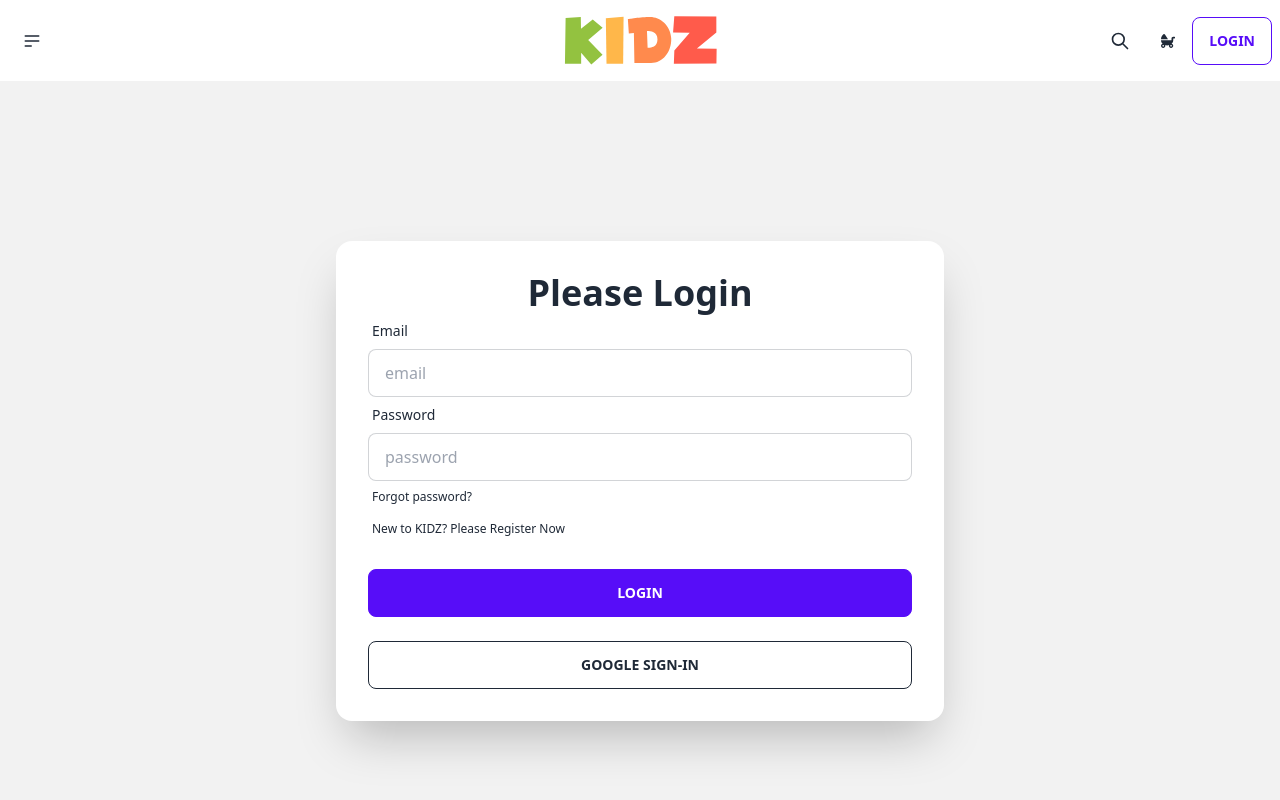
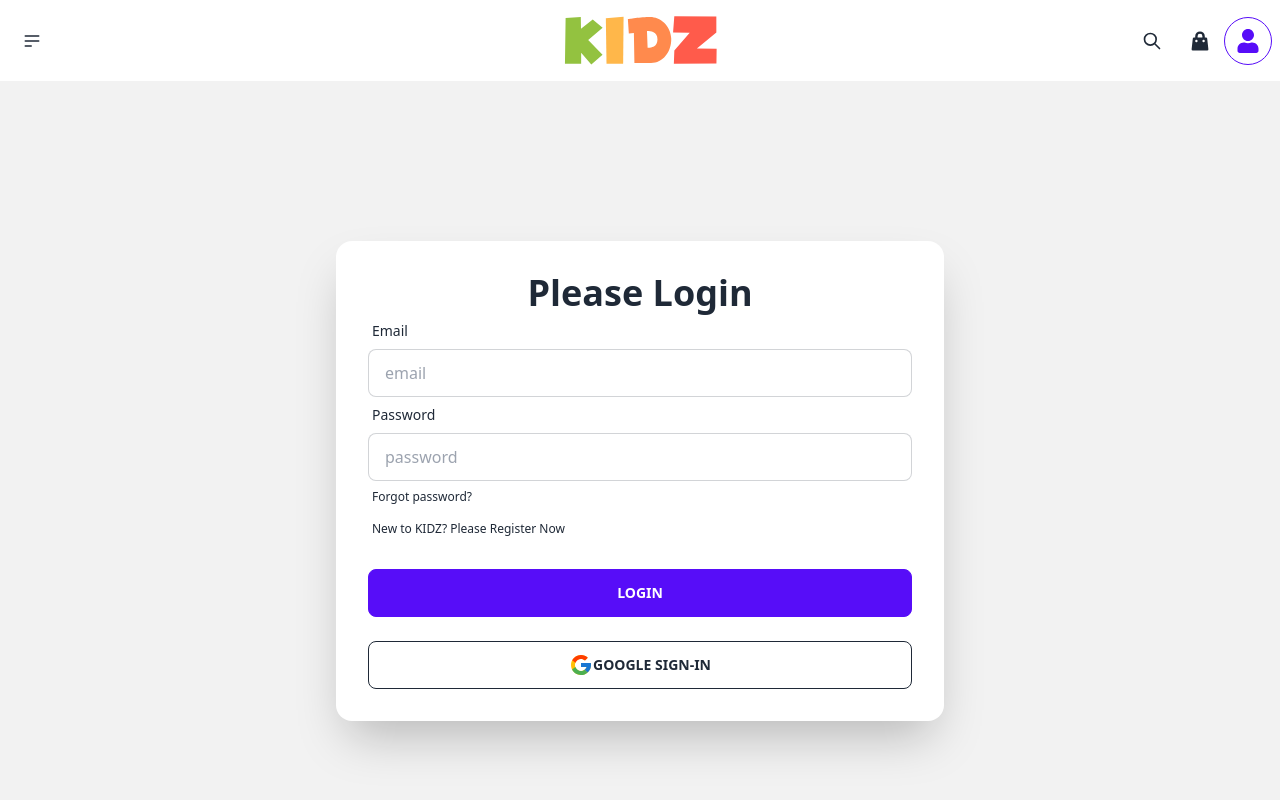
Before and after one commit to sumon2807/toy-marketplace-client-side, a React (Vite) app: page /login in a window 1280 px wide. Shown: the top 800 px of the page. Built offline with nearby package versions, Linux system fonts and the light colour scheme; no server answers.

Commit message:
google authentication system is added

```diff
--- a/src/Pages/Login/Login.jsx
+++ b/src/Pages/Login/Login.jsx
@@ -2,9 +2,21 @@
 import { Link } from 'react-router-dom';
 import { AuthContext } from '../../Provider/AuthProvider';
 import Swal from 'sweetalert2';
+import { FcGoogle } from "react-icons/fc";
+import { GoogleAuthProvider, signInWithPopup } from 'firebase/auth';
 
 const Login = () => {
-    const {user, signIn}=useContext(AuthContext);
+    const {user, signIn, auth}=useContext(AuthContext);
+    const provider= new GoogleAuthProvider();
+
+    const handleGoogleSignIn=()=>{
+      signInWithPopup(auth, provider)
+      .then(result=>{
+        const loggedUser=result.user;
+        console.log(loggedUser);
+      })
+      .catch(error=>console.log(error))
+    }
 
     const handleLogin=event=>{
         event.preventDefault();
@@ -58,7 +70,7 @@
                                 <input className="btn btn-primary" type="submit" value="Login" />
                             </div>
                             <div className="form-control mt-6">
-                                <button className="btn btn-outline">Google Sign-In</button>
+                                <button onClick={handleGoogleSignIn} className="btn btn-outline"><FcGoogle className='text-2xl'/> Google Sign-In</button>
                             </div>
                         </form>
                     </div>
--- a/src/Pages/Shared/NavBar.jsx
+++ b/src/Pages/Shared/NavBar.jsx
@@ -1,7 +1,8 @@
 import React, { useContext } from 'react';
 import logo from '../../assets/logo.svg'
 import { Link } from 'react-router-dom';
-import {  FaBabyCarriage } from 'react-icons/fa';
+import { FaUser, FaBabyCarriage } from 'react-icons/fa';
+import { HiShoppingBag } from "react-icons/hi";
 import { AuthContext } from '../../Provider/AuthProvider';
 
 const NavBar = () => {
@@ -31,16 +32,16 @@
             </div>
             <div className="navbar-end">
                 <button className="btn btn-ghost btn-circle">
-                    <svg xmlns="http://www.w3.org/2000/svg" className="h-5 w-5" fill="none" viewBox="0 0 24 24" stroke="currentColor"><path strokeLinecap="round" strokeLinejoin="round" strokeWidth="2" d="M21 21l-6-6m2-5a7 7 0 11-14 0 7 7 0 0114 0z" /></svg>
+                    <svg xmlns="http://www.w3.org/2000/svg" className="h-5 w-5 text-2xl" fill="none" viewBox="0 0 24 24" stroke="currentColor"><path strokeLinecap="round" strokeLinejoin="round" strokeWidth="2" d="M21 21l-6-6m2-5a7 7 0 11-14 0 7 7 0 0114 0z" /></svg>
                 </button>
                 <button className="btn btn-ghost btn-circle">
-                    <FaBabyCarriage />
+                    <HiShoppingBag className='text-2xl' />
                 </button>
                 {
                     user ? <>
                         <img src={user.photoURL} alt="" className='w-10 h-10 rounded-full mx-2' />
-                        <button onClick={handleLogOut} className="btn btn-xs">Logout</button>
-                    </> : <button className='btn btn-outline btn-primary'><Link to="/login">Login</Link></button>
+                        <button onClick={handleLogOut} className="btn btn-outline btn-primary">Logout</button>
+                    </> : <button className='btn btn-outline btn-primary btn-circle'><Link to="/login" ><FaUser className='text-2xl'/></Link></button>
                 }
             </div>
         </div>
--- a/src/Provider/AuthProvider.jsx
+++ b/src/Provider/AuthProvider.jsx
@@ -42,6 +42,7 @@
     const authInfo={
         user,
         loading,
+        auth,
         createUser,
         signIn,
         logOut,
```
